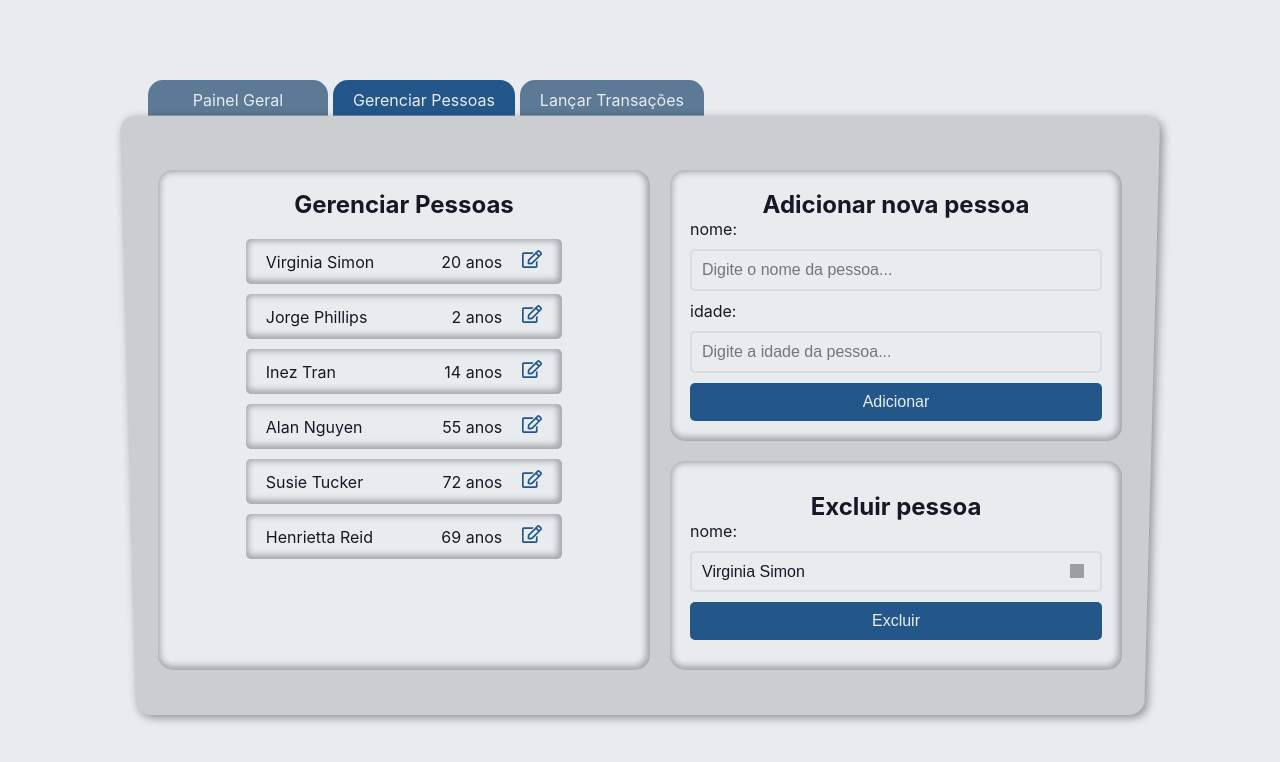
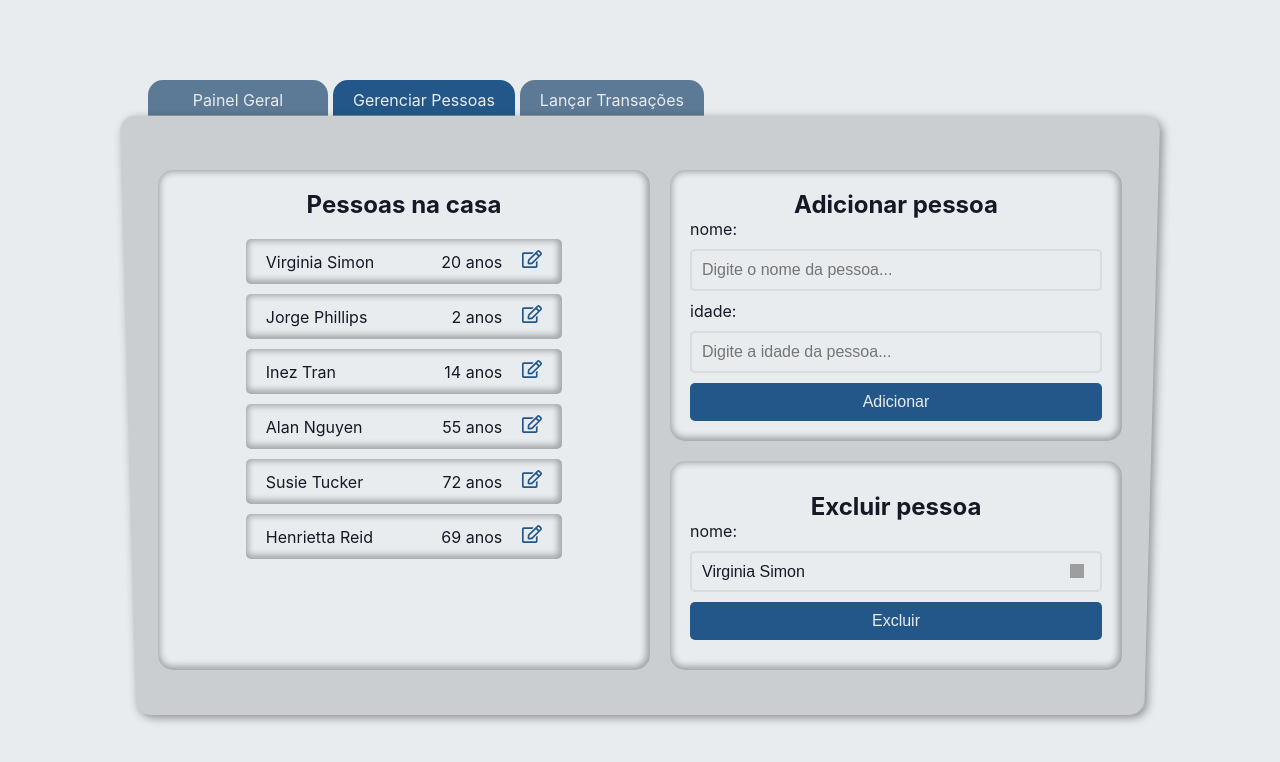
Before and after one commit to renanrod4/gerenciador_de_projetos, a React (Vite) app in the folder frontend/: page / in a window 1280 px wide. Shown: the top 762 px of the page. Built offline with nearby package versions, Linux system fonts and the light colour scheme; grey boxes are pictures that could not be loaded.

Commit message:
refactor(gerenciarPessoas) refatora e organiza os componentes da aba gerenciar pessoas

```diff
--- /dev/null
+++ b/frontend/src/mockData.ts
@@ -0,0 +1,10 @@
+// Dados de exemplo enquanto não há conexão com o banco de dados
+export const pessoas = [
+	{ nome: 'Virginia Simon', idade: 20, id: crypto.randomUUID() },
+	{ nome: 'Jorge Phillips', idade: 2, id: crypto.randomUUID() },
+	{ nome: 'Inez Tran', idade: 14, id: crypto.randomUUID() },
+	{ nome: 'Alan Nguyen', idade: 55, id: crypto.randomUUID() },
+	{ nome: 'Susie Tucker', idade: 72, id: crypto.randomUUID() },
+	{ nome: 'Henrietta Reid', idade: 69, id: crypto.randomUUID() },
+
+];
--- a/frontend/src/pages/GerenciarPessoas.tsx
+++ b/frontend/src/pages/GerenciarPessoas.tsx
@@ -1,85 +1,15 @@
-import { FaRegEdit } from 'react-icons/fa';
-
-const pessoas = [
-	{ nome: 'Virginia Simon', idade: 20, id: crypto.randomUUID() },
-	{ nome: 'Jorge Phillips', idade: 2, id: crypto.randomUUID() },
-	{ nome: 'Inez Tran', idade: 14, id: crypto.randomUUID() },
-	{ nome: 'Alan Nguyen', idade: 55, id: crypto.randomUUID() },
-	{ nome: 'Susie Tucker', idade: 72, id: crypto.randomUUID() },
-	{ nome: 'Henrietta Reid', idade: 69, id: crypto.randomUUID() },
-
-];
+import CriarPessoa from './GerenciarPessoas/CriarPessoa';
+import ExcluirPessoa from './GerenciarPessoas/ExcluirPessoa';
+import CardGerenciarPessoas from './GerenciarPessoas/PessoasNaCasa';
 
 export default function GerenciarPessoas() {
 	return (
 		<>
 			<CardGerenciarPessoas />
 			<div className="coluna-direita">
-				<div className="gerenciar-pessoas-cards criarPessoa">
-					<h2>Adicionar nova pessoa</h2>
-					<form className="formulario" action="">
-						<p>nome:</p>
-						<input type="text" name="nome" id="nome" placeholder="Digite o nome da pessoa..." />
-						<p>idade:</p>
-						<input
-							type="number"
-							name="idade"
-							id="idade"
-							min={0}
-							max={120}
-							placeholder="Digite a idade da pessoa..."
-						/>
-						<button type="submit">Adicionar</button>
-					</form>
-				</div>
-
-				<div className="gerenciar-pessoas-cards excluirPessoa">
-					<h2>Excluir pessoa</h2>
-					<form className="formulario" action="">
-						<p>nome:</p>
-						{/* input de escolha com nomes */}
-						{/*TODO: adicionar nomes via consulta no banco de dados */}
-						<select name="nome" id="nome">
-							{pessoas.map(pessoa => (
-								<option key={pessoa.id} value={pessoa.nome}>
-									{pessoa.nome}
-								</option>
-							))}
-						</select>
-						<button type="submit">Excluir</button>
-					</form>
-				</div>
+				<CriarPessoa />
+				<ExcluirPessoa />
 			</div>
 		</>
 	);
 }
-
-function CardGerenciarPessoas() {
-	return (
-		<div className="gerenciar-pessoas-cards gerenciarPessoas">
-			<h2>Gerenciar Pessoas</h2>
-			<ListaPessoas />
-		</div>
-	);
-}
-function ListaPessoas() {
-	return (
-		<ul className="lista-pessoas">
-			{pessoas.map(pessoa => {
-				return <Pessoa key={pessoa.id} nome={pessoa.nome} idade={pessoa.idade} />;
-			})}
-		</ul>
-	);
-}
-
-function Pessoa({ nome, idade }: { nome: string; idade: number }) {
-	return (
-		<li className="pessoa">
-			<p className="nome">{nome}</p>
-			<p className="idade">{idade} anos</p>
-			<button>
-				<FaRegEdit />
-			</button>
-		</li>
-	);
-}
--- /dev/null
+++ b/frontend/src/pages/GerenciarPessoas/CriarPessoa.tsx
@@ -0,0 +1,21 @@
+export default function CriarPessoa() {
+	return (
+		<div className="gerenciar-pessoas-cards criarPessoa">
+			<h2>Adicionar pessoa</h2>
+			<form className="formulario" action="">
+				<p>nome:</p>
+				<input type="text" name="nome" id="nome" placeholder="Digite o nome da pessoa..." />
+				<p>idade:</p>
+				<input
+					type="number"
+					name="idade"
+					id="idade"
+					min={0}
+					max={120}
+					placeholder="Digite a idade da pessoa..."
+				/>
+				<button type="submit">Adicionar</button>
+			</form>
+		</div>
+	);
+}
--- /dev/null
+++ b/frontend/src/pages/GerenciarPessoas/ExcluirPessoa.tsx
@@ -0,0 +1,22 @@
+import { pessoas } from "../../mockData";
+
+export default function ExcluirPessoa() {
+	return (
+		<div className="gerenciar-pessoas-cards excluirPessoa">
+			<h2>Excluir pessoa</h2>
+			<form className="formulario" action="">
+				<p>nome:</p>
+				{/* input de escolha com nomes */}
+				{/*TODO: adicionar nomes via consulta no banco de dados */}
+				<select name="nome" id="nome">
+					{pessoas.map(pessoa => (
+						<option key={pessoa.id} value={pessoa.nome}>
+							{pessoa.nome}
+						</option>
+					))}
+				</select>
+				<button type="submit">Excluir</button>
+			</form>
+		</div>
+	);
+}
--- /dev/null
+++ b/frontend/src/pages/GerenciarPessoas/PessoasNaCasa.tsx
@@ -0,0 +1,33 @@
+import { FaRegEdit } from "react-icons/fa";
+import { pessoas } from "../../mockData";
+
+export default function CardGerenciarPessoas() {
+	return (
+		<div className="gerenciar-pessoas-cards gerenciarPessoas">
+			<h2>Pessoas na casa</h2>
+			<ListaPessoas />
+		</div>
+	);
+}
+
+function ListaPessoas() {
+	return (
+		<ul className="lista-pessoas">
+			{pessoas.map(pessoa => {
+				return <Pessoa key={pessoa.id} nome={pessoa.nome} idade={pessoa.idade} />;
+			})}
+		</ul>
+	);
+}
+
+function Pessoa({ nome, idade }: { nome: string; idade: number }) {
+	return (
+		<li className="pessoa">
+			<p className="nome">{nome}</p>
+			<p className="idade">{idade} anos</p>
+			<button>
+				<FaRegEdit />
+			</button>
+		</li>
+	);
+}
```
